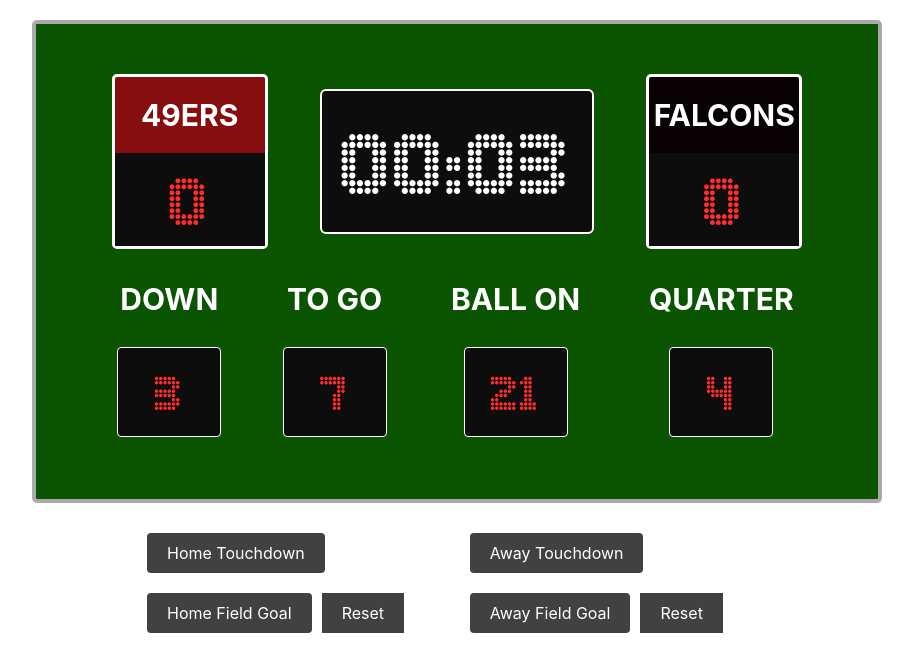
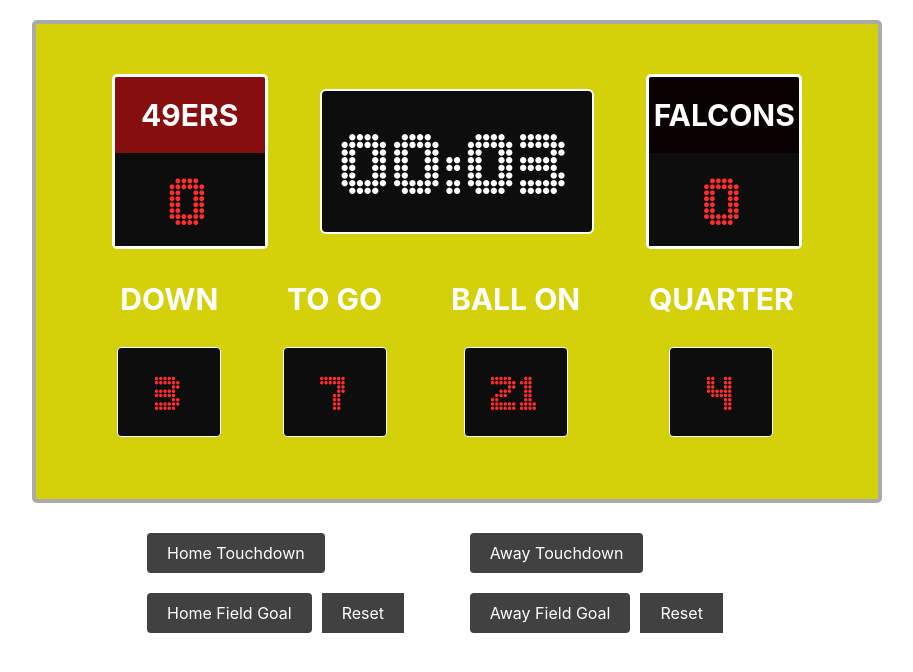
Before and after one commit to bloominstituteoftechnology/react-american-football-scoreboard, a React (Create React App) app: page / in a window 1280 px wide. Shown: the top 672 px of the page, without its empty margins (183-1096 px from the left). Built offline with nearby package versions, Linux system fonts and the light colour scheme; the HTML template or start-up script is replaced by a standard one.

Commit message:
project complete

```diff
--- a/src/App.css
+++ b/src/App.css
@@ -6,7 +6,7 @@
 .scoreboard {
   width: 58%;
   margin: 2rem auto;
-  background-color: #0b5402;
+  background-color: #d4d10a;
   color: white;
   border-radius: 0.5rem;
   padding: 5rem;
@@ -110,12 +110,14 @@
   margin: 0 auto;
   display: flex;
   justify-content: space-around;
+  border-radius: 4px;
 }
 
 .homeButtons__touchdown,
 .homeButtons__fieldGoal,
 .awayButtons__touchdown,
-.awayButtons__fieldGoal {
+.awayButtons__fieldGoal,
+.reset {
   margin: 1rem;
   border-radius: 4px;
 }
--- a/src/App.js
+++ b/src/App.js
@@ -2,6 +2,7 @@
 import React, { useState} from "react";
 import BottomRow from "./BottomRow";
 import "./App.css";
+import { findRenderedDOMComponentWithClass } from "react-dom/test-utils";
 
 function App() {
   //TODO: STEP 2 - Establish your applictaion's state with some useState hooks.  You'll need one for the home score and another for the away score.
@@ -52,6 +53,8 @@
           <button onClick = {awayFieldGoal} className="awayButtons__fieldGoal">Away Field Goal</button>
           <button onClick={() => { setAwayScore(0) }}> Reset </button>
         </div>
+
+
       </section>
     </div>
   );
```
